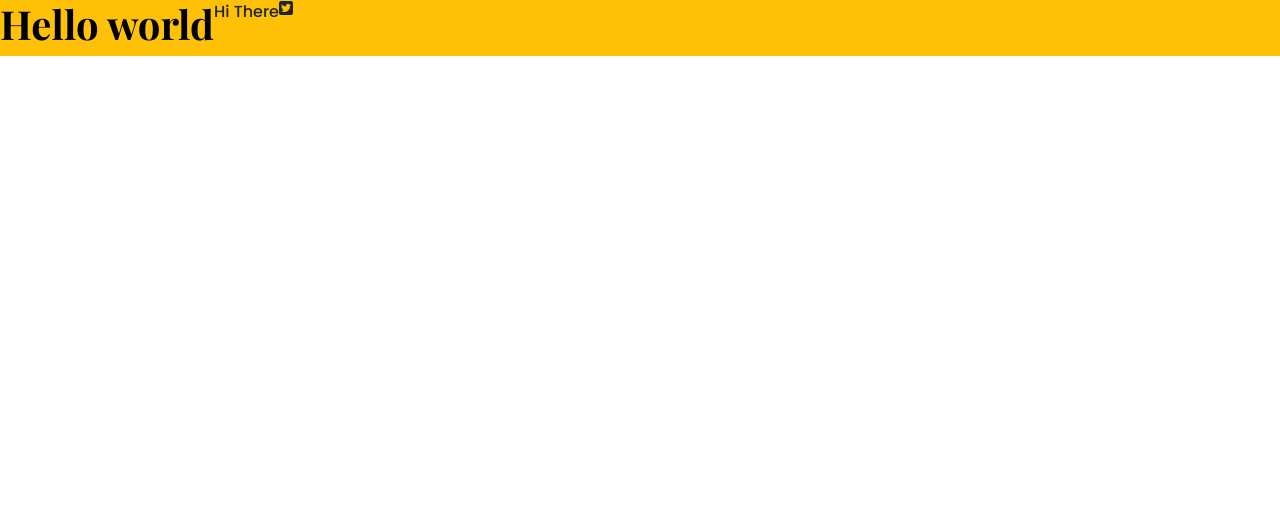
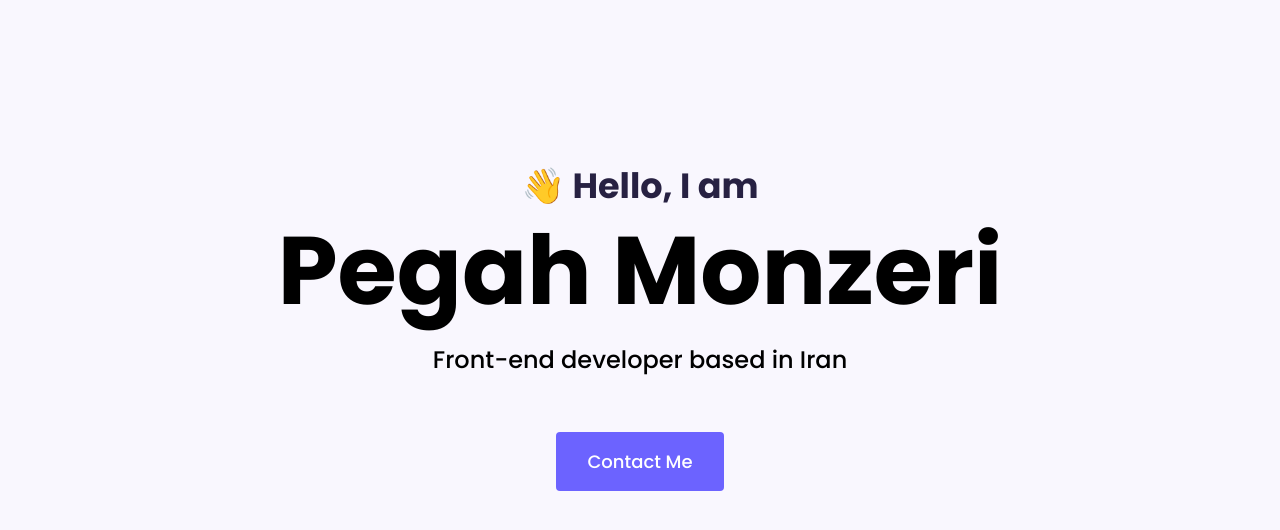
Before and after one commit to PegahM/portfolio-project, a plain HTML site: page index.html in a window 1280 px wide. Drawn offline with nearby package versions, Linux system fonts and the light colour scheme.

Commit message:
Created and styled hero section

```diff
--- a/index.html
+++ b/index.html
@@ -30,10 +30,12 @@
     ></script>
   </head>
   <body>
-    <div class="d-flex bg-warning">
-      <h1>Hello world</h1>
-      <p>Hi There</p>
-      <i class="fab fa-twitter-square"></i>
+    <div class="hero">
+      <p>👋 Hello, I am</p>
+
+      <h1>Pegah Monzeri</h1>
+      <h2 class="mb-5">Front-end developer based in Iran</h2>
+      <div><a href="#" class="btn btn-branding">Contact Me</a></div>
     </div>
   </body>
 </html>
--- a/styles/portfolio.css
+++ b/styles/portfolio.css
@@ -1,9 +1,51 @@
-h1 {
-  font-family: "Playfair Display", serif;
+:root {
+  --branding-color: #6c63ff;
+  --secondary-color: #f9f7fe;
+  --heading-fint-family: "Playfair Display", serif;
+  --defulat-font-family: "Poppins", sans-serif;
+}
+body {
+  font-family: var(--defulat-font-family);
+}
+h1,
+h2,
+h3,
+h4,
+h5,
+h6 {
+  font-family: var(--heading-font-family);
   font-weight: bold;
   color: black;
 }
+h1 {
+  font-size: 96px;
+}
 p {
-  font-family: "Poppins", sans-serif;
   font-weight: normal;
 }
+.hero {
+  background: var(--secondary-color);
+  text-align: center;
+  padding: 160px 20px;
+}
+
+.hero p {
+  font-size: 35px;
+  font-weight: bold;
+  margin: 0;
+  color: #272142;
+}
+.hero h2 {
+  font-family: var(--defulat-font-family);
+  font-weight: normal;
+  line-height: 2;
+  font-size: 24px;
+}
+.btn-branding {
+  background: var(--branding-color);
+  border-radius: 4px;
+  color: white;
+  font-size: 18px;
+  line-height: 27px;
+  padding: 15px 30px;
+}
```
